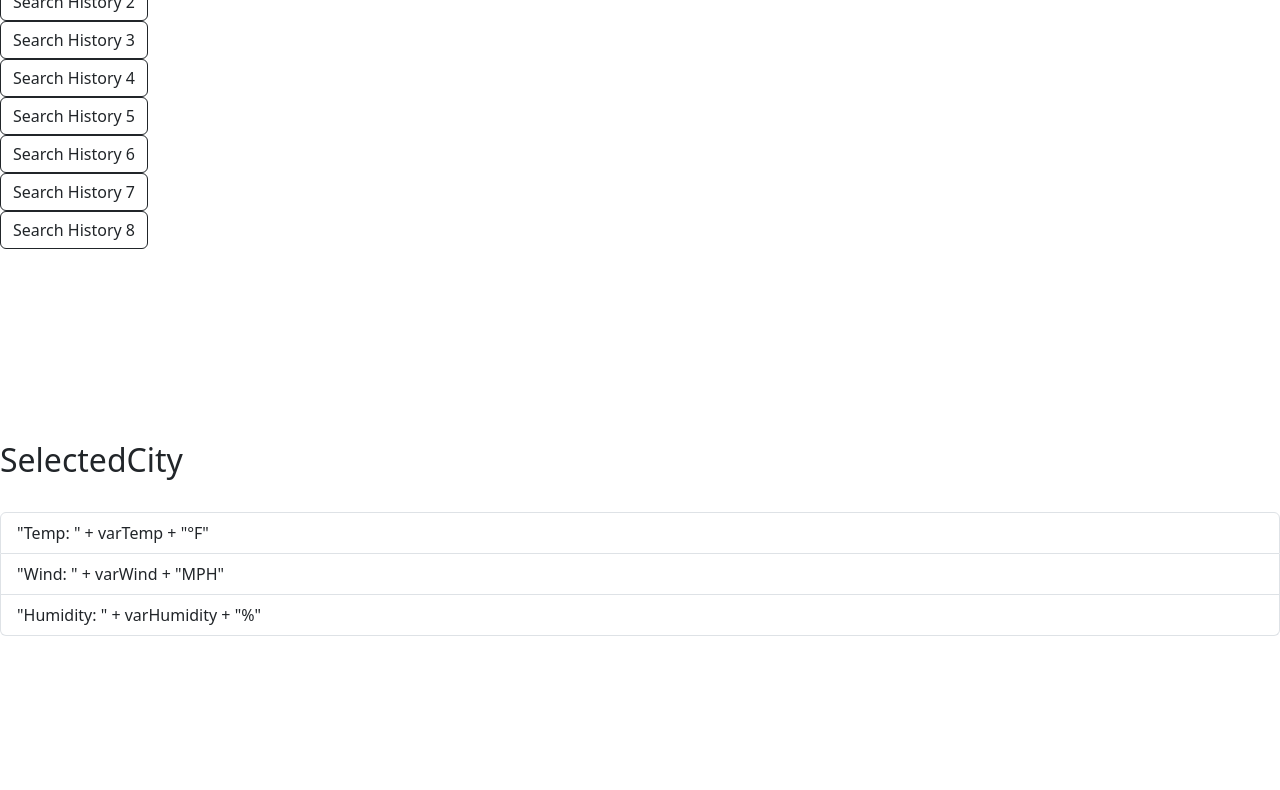
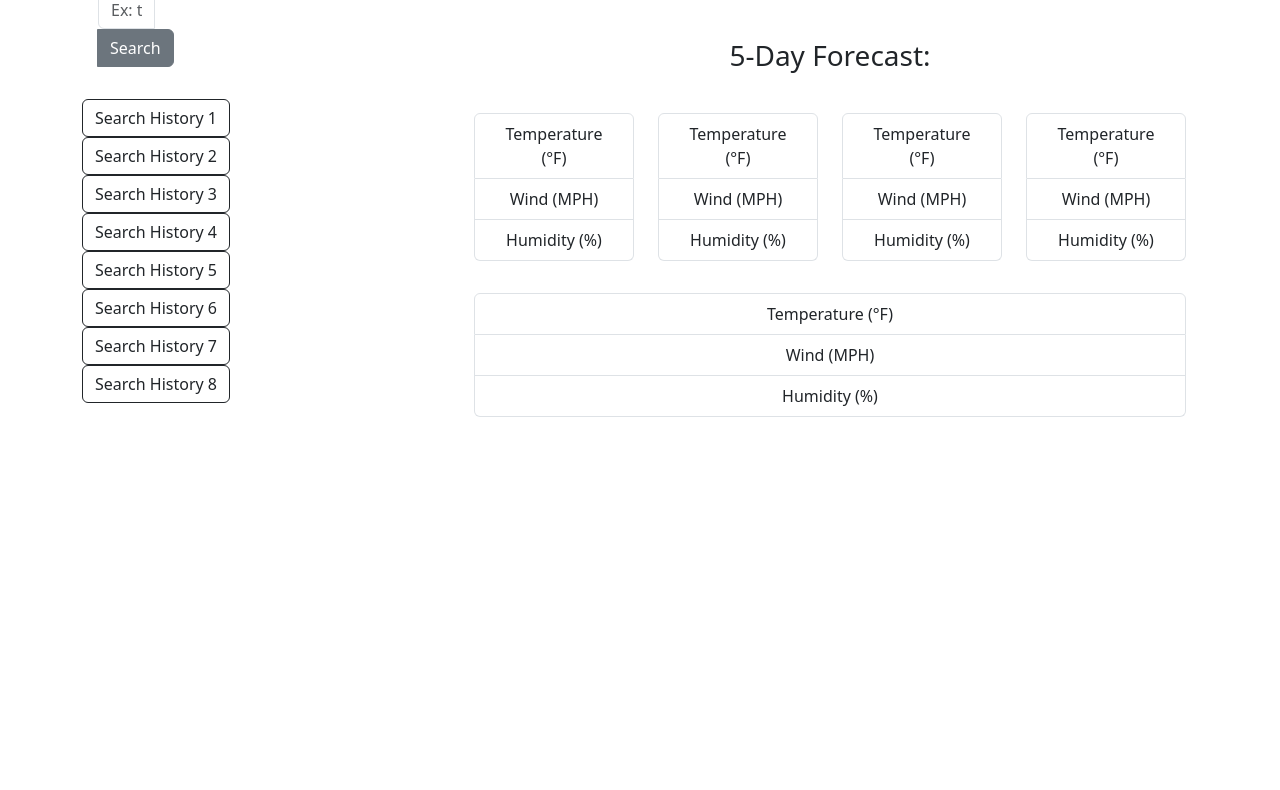
Before and after one commit to virginiafreitas/weather-dashboard, a plain HTML site: page index.html in a window 1280 px wide. Shown: the part 363-1153 px from the top of the page. After the commit the page ends 800 px from the top, so only its background shows below. Drawn offline with nearby package versions, Linux system fonts and the light colour scheme.

Commit message:
bootstrap layout rows/columns

```diff
--- a/assets/reset.css
+++ b/assets/reset.css
@@ -4,7 +4,7 @@
 
 /* Resets the box size of every element */
 * {
-    margin: 0;
+    margin: 0px;
     padding: 0;
     box-sizing: border-box;
   }
--- a/assets/script.js
+++ b/assets/script.js
@@ -19,7 +19,7 @@ function displayWeather(){
             .then(function(data){
                 console.log(data);
                 var selectedCity = document.getElementById("selected-city")
-                selectedCity.textContent = "Selected city: " + data.name
+                selectedCity.textContent = "Today in: " + data.name
                 var currentDate = document.getElementById("current-date")
                 currentDate.textContent = dayjs.unix(data.dt).format("MM/DD/YYYY")
                 var currentTemp = document.getElementById("current-temp")
--- a/index.html
+++ b/index.html
@@ -21,10 +21,11 @@
         </header>
     </div>
 
-
+    <div class="container">
+        <div class="row">
 
             <!-- Side menu form -->
-    <div>
+            <div class="col-4">
                 <!-- title "search for a city" with a form for the user to input the desired city and search button -->
                 <div class="w-25 p-3">
                     <h2>Search for a City:</h2>
@@ -57,14 +58,9 @@
 
 
                 </div>
+            </div>
 
-        <br>
-        <br>
-        <br>
-        <br>
-        <br>
-        <br>
-        <br>
+
                 <br>
 
                 <!--
@@ -72,74 +68,92 @@
                     box to display current live weather of one city and date (empty div = to add info)
                     section for the 5 day forecast (empty div = to add info)
                 -->
+            <div class="col-8">
+                <div class="container text-center">
+                    <div class ="row">
 
                         <!-- add to today's forecast: date, image symbol of the weather, list with temp, wind and humidity -->
-        <h2 id="selected-city">SelectedCity</h2>
+                        <h2 id="selected-city">The weather today:</h2>
                             <h4 id="current-date"></h4>
-            <img id="current-symbol"/>
+                            <div class="row justify-content-center">
+                                <img class="col-3 justify-content-center" id="current-symbol"/>
+                            </div>
                             <ul class="list-group">
-                <li class="list-group-item" id="current-temp">"Temp: " + varTemp + "°F"</li>
-                <li class="list-group-item" id="current-wind">"Wind: " + varWind + "MPH"</li>
-                <li class="list-group-item" id="current-humidity">"Humidity: " + varHumidity + "%"</li>
+                                <li class="list-group-item" id="current-temp">Temperature (°F)</li>
+                                <li class="list-group-item" id="current-wind">Wind (MPH)</li>
+                                <li class="list-group-item" id="current-humidity">Humidity (%)</li>
                             </ul>
+                            <div class="row">
+                                <br/>
+                            </div>
+                    </div>
 
-            <br>
-            <br>
-            <br>
-            <br>
-            <br>
-            <br>
-            <br>
-            <br>
+                    <div class="row">
+                        <br/>
+                    </div>
+
+                    <div class="row">
+                        <h3>5-Day Forecast:</h3>
+                    </div>
+
 
                     <!-- add to the 5-day forecast: date, image symbol of the weather, list with temp, wind and humidity -->
-            <h3>5-Day Forecast:</h3>
 
+
+                    <div class ="row"></div>
+
+                    <div class ="row">
+                        <div class="col">
                             <h4 class="date"></h4>
                             <img id="forecast-symbol"/>
                             <ul class="list-group">
-            <li class="list-group-item forecast-temp">"Temp: " + varTemp + "°F"</li>
-            <li class="list-group-item forecast-wind">"Wind: " + varWind + "MPH"</li>
-            <li class="list-group-item forecast-humidity">"Humidity: " + varHumidity + "%"</li>
+                                <li class="list-group-item forecast-temp">Temperature (°F)</li>
+                                <li class="list-group-item forecast-wind">Wind (MPH)</li>
+                                <li class="list-group-item forecast-humidity">Humidity (%)</li>
                             </ul>
-
+                        </div>
+                        <div class="col">
                             <h4 class="date"></h4>
                             <img id="forecast-symbol"/>
                             <ul class="list-group">
-            <li class="list-group-item forecast-temp">"Temp: " + varTemp + "°F"</li>
-            <li class="list-group-item forecast-wind">"Wind: " + varWind + "MPH"</li>
-            <li class="list-group-item forecast-humidity">"Humidity: " + varHumidity + "%"</li>
+                                <li class="list-group-item forecast-temp">Temperature (°F)</li>
+                                <li class="list-group-item forecast-wind">Wind (MPH)</li>
+                                <li class="list-group-item forecast-humidity">Humidity (%)</li>
                             </ul>
-
+                        </div>
+                        <div class="col">
                             <h4 class="date"></h4>
                             <img id="forecast-symbol"/>
                             <ul class="list-group">
-            <li class="list-group-item forecast-temp">"Temp: " + varTemp + "°F"</li>
-            <li class="list-group-item forecast-wind">"Wind: " + varWind + "MPH"</li>
-            <li class="list-group-item forecast-humidity">"Humidity: " + varHumidity + "%"</li>
+                                <li class="list-group-item forecast-temp">Temperature (°F)</li>
+                                <li class="list-group-item forecast-wind">Wind (MPH)</li>
+                                <li class="list-group-item forecast-humidity">Humidity (%)</li>
                             </ul>
-
+                        </div>
+                        <div class="col">
                             <h4 class="date"></h4>
                             <img id="forecast-symbol"/>
                             <ul class="list-group">
-            <li class="list-group-item forecast-temp">"Temp: " + varTemp + "°F"</li>
-            <li class="list-group-item forecast-wind">"Wind: " + varWind + "MPH"</li>
-            <li class="list-group-item forecast-humidity">"Humidity: " + varHumidity + "%"</li>
+                                <li class="list-group-item forecast-temp">Temperature (°F)</li>
+                                <li class="list-group-item forecast-wind">Wind (MPH)</li>
+                                <li class="list-group-item forecast-humidity">Humidity (%)</li>
                             </ul>
-
+                        </div>
+                        <div class="col">
                             <h4 class="date"></h4>
                             <img id="forecast-symbol"/>
                             <ul class="list-group">
-            <li class="list-group-item forecast-temp">"Temp: " + varTemp + "°F"</li>
-            <li class="list-group-item forecast-wind">"Wind: " + varWind + "MPH"</li>
-            <li class="list-group-item forecast-humidity">"Humidity: " + varHumidity + "%"</li>
+                                <li class="list-group-item forecast-temp">Temperature (°F)</li>
+                                <li class="list-group-item forecast-wind">Wind (MPH)</li>
+                                <li class="list-group-item forecast-humidity">Humidity (%)</li>
                             </ul>
-
-
-
+                        </div>
 
                     </div>
-
+                </div>
+            </div>
+        </div>
+    </div>
 
     <!-- linked bootstrap framework -->
     <script src="https://cdn.jsdelivr.net/npm/bootstrap@5.3.0/dist/js/bootstrap.bundle.min.js" integrity="sha384-geWF76RCwLtnZ8qwWowPQNguL3RmwHVBC9FhGdlKrxdiJJigb/j/68SIy3Te4Bkz" crossorigin="anonymous"></script>
```
Lines whose indentation alone changed are shown as unchanged.
